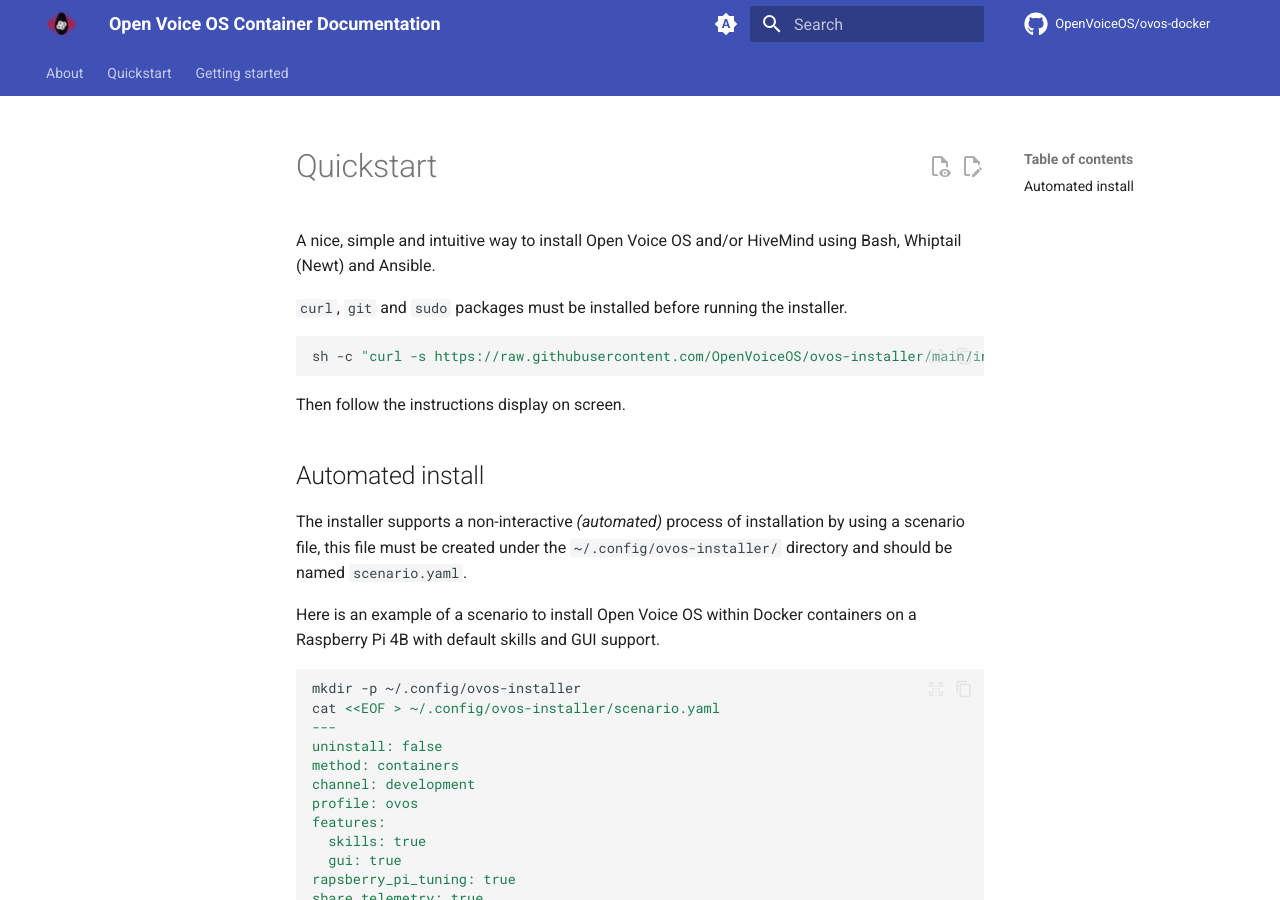
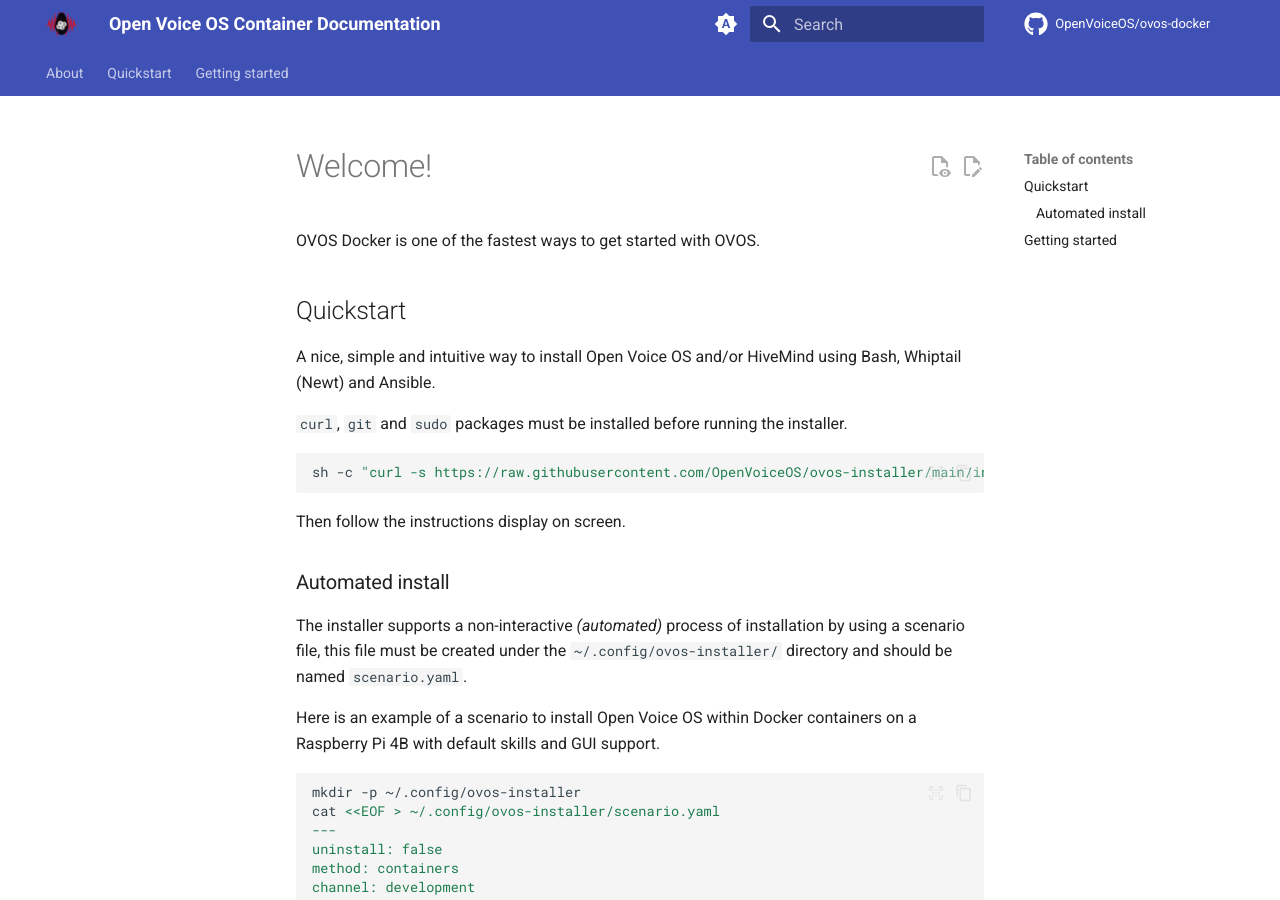
Before and after one commit to OpenVoiceOS/ovos-docker, an MkDocs documentation site: the page built from docs/index.md, in a window 1280 px wide and 900 px high. Built offline with MkDocs 1.6.1 and Material for MkDocs 9.7.7, drawn with Linux system fonts in a browser that asks for light colours; plug-ins that fetch from the network failed and are left out; comment, search, counter and statistics services are not loaded.

Commit message:
[index] Few updates

````diff
--- a/docs/index.md
+++ b/docs/index.md
@@ -1,4 +1,8 @@
-# Quickstart
+# Welcome!
+
+OVOS Docker is one of the fastest ways to get started with OVOS.
+
+## Quickstart
 
 A nice, simple and intuitive way to install Open Voice OS and/or HiveMind using Bash, Whiptail (Newt) and Ansible.
 
@@ -10,7 +14,7 @@
 
 Then follow the instructions display on screen.
 
-## Automated install
+### Automated install
 
 The installer supports a non-interactive *(automated)* process of installation by using a scenario file, this file must be created under the `~/.config/ovos-installer/` directory and should be named `scenario.yaml`.
 
@@ -32,7 +36,7 @@
 EOF
 ```
 
-# Getting started
+## Getting started
 
 Want to give Open Voice OS a try? Open Voice OS is an open source software that runs where you want it to, whether it’s on your [own hardware](./about/why-use-ovos.md#multi-device-compatibility) or one of the dedicated [Mark 1](https://mycroft.ai/product/mycroft-mark-1/) or [Mark II](https://mycroft.ai/product/mark-ii/).
 
````
